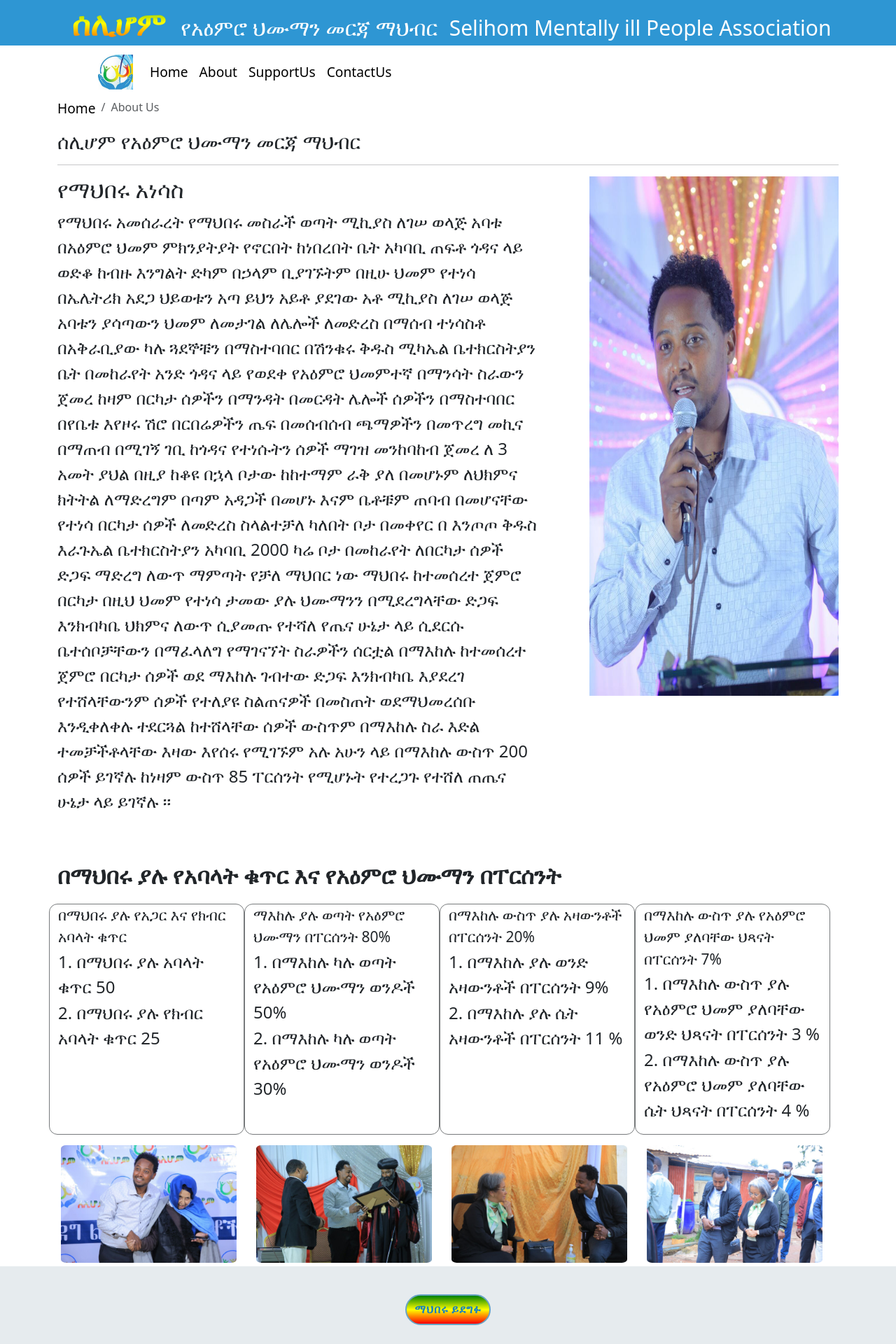
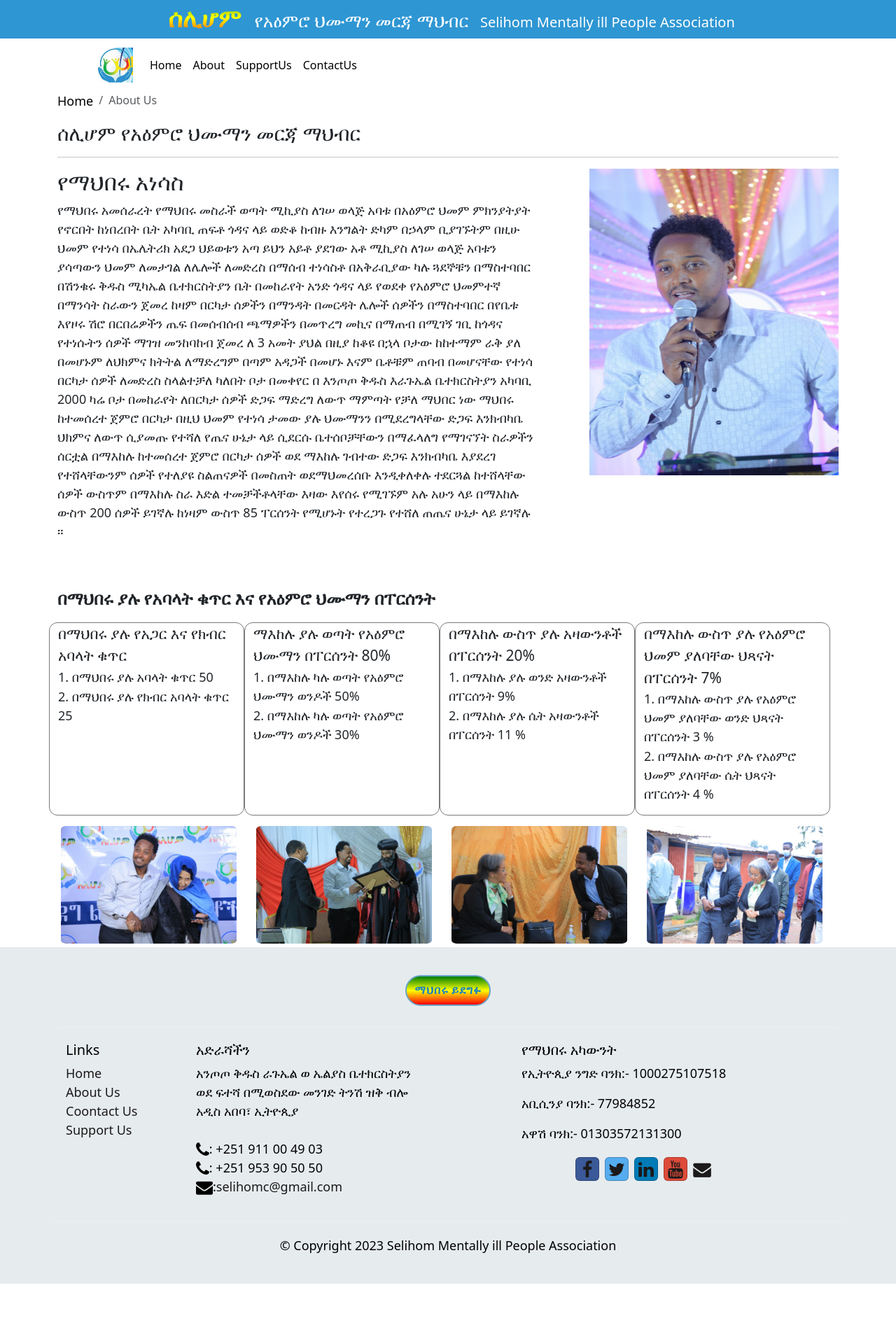
Before and after one commit to Habtamu-Dires/selihom, a React (Create React App) app: page /about in a window 1280 px wide. Shown: the top 1920 px of the page at 70% size. After the commit the page ends 1834 px from the top, so only its background shows below. Built offline with nearby package versions, Linux system fonts and the light colour scheme.

Commit message:
title & font update

```diff
--- a/public/index.html
+++ b/public/index.html
@@ -2,14 +2,14 @@
 <html lang="en">
   <head>
     <meta charset="utf-8" />
-    <link rel="icon" href="%PUBLIC_URL%/favicon.ico" />
+    <link rel="icon" href="img/selihom-logo.png" />
     <meta name="viewport" content="width=device-width, initial-scale=1" />
     <meta name="theme-color" content="#000000" />
     <meta
       name="description"
       content="Web site created using create-react-app"
     />
-    <link rel="apple-touch-icon" href="%PUBLIC_URL%/logo192.png" />
+    <link rel="apple-touch-icon" href="img/selihom-logo.png" />
     <!--
       manifest.json provides metadata used when your web app is installed on a
       user's mobile device or desktop. See https://developers.google.com/web/fundamentals/web-app-manifest/
@@ -24,7 +24,7 @@
       work correctly both with client-side routing and a non-root public URL.
       Learn how to configure a non-root public URL by running `npm run build`.
     -->
-    <title>React App</title>
+    <title>selihom mentally ill people association</title>
   </head>
   <body>
     <noscript>You need to enable JavaScript to run this app.</noscript>
--- a/src/App.css
+++ b/src/App.css
@@ -1,15 +1,15 @@
 body{
---animation-percent: -175%;
+--animation-percent: -260%;
 font-family: "Open Sans", sans-serif;
 }
 p{
-  font-size: x-large;
+  font-size: large;
 }
 a{
-  font-size: larger;
+  font-size: large;
 }
 address{
-  font-size: larger;
+  font-size: large;
 }
 .link {
   text-decoration: none;
@@ -23,13 +23,13 @@
 
 .brand-name{
   color: white;
-  height: 65px;
+  height: 55px;
   text-align: center;
   background-color: rgb(46, 150, 211);
 }
-@media (max-width: 1080px) {
+@media (max-width: 800px) {
   .brand-name {
-    height: 110px;
+    height: 90px;
   }
 }
 
@@ -37,25 +37,25 @@
   background: -webkit-linear-gradient( green,yellow, red);
   -webkit-background-clip: text;
   -webkit-text-fill-color: transparent;
-  font-size: 45px;
+  font-size: 35px;
   font-weight:bolder;
   padding: 10px;
 }
 .brand-name .subtitle{
-  font-size: 30px;
+  font-size: 25px;
 }
 
 .nav_link{
   color: black;
   text-decoration: none;
-  font-size: larger;
+  font-size: large;
 }
 .nav-link:hover, .nav-link:active{
   color: rgb(46, 150, 211);
 }
 
 .header .nav-link{
-  font-size: larger;
+  font-size: medium;
   color: black;
 }
 .header .nav-link:active, .header .nav-link:hover{
@@ -114,7 +114,7 @@
   width: 80%;
 }
 .home-comp-title{
-  font-size: xx-large;
+  font-size: x-large;
   font-weight: bold;
 }
 .home-comp-subtitle{
@@ -161,13 +161,13 @@
 /* Media queries for different screen widths */
 @media (max-width: 3000px) {
   .img-list {
-    --animation-percent: -148%;
+    --animation-percent: -150%;
   }
 }
 
 @media (max-width: 2000px) {
   .img-list {
-    --animation-percent: -245%;
+    --animation-percent: -260%;
   }
 }
 
--- a/src/components/Header.js
+++ b/src/components/Header.js
@@ -14,7 +14,7 @@
         <div className="brand-name">
             <span id="title">ሰሊሆም </span>
             <span className="subtitle"> የአዕምሮ ህሙማን መርጃ ማህብር</span> &nbsp;  &nbsp;
-            <span className="subtitle">Selihom Mentally ill People Association</span>
+            <span style={{fontSize: "20px"}} className="subtitle">Selihom Mentally ill People Association</span>
         </div>
         <div className="header" >
             <Navbar  dark expand="md">
@@ -25,7 +25,7 @@
                 <Collapse isOpen={isNavOpen} navbar>
                     <Nav navbar className="me-auto">
                         <NavItem>
-                            <NavLink style={{color: 'black'}} className="nav-link nav_link" to="/home">Home </NavLink>
+                            <NavLink style={{color: 'black'}} className="nav-link" to="/home">Home </NavLink>
                         </NavItem>
                         <NavItem>
                             <NavLink style={{color: 'black'}}  className="nav-link"  to="/about">About</NavLink>
```
